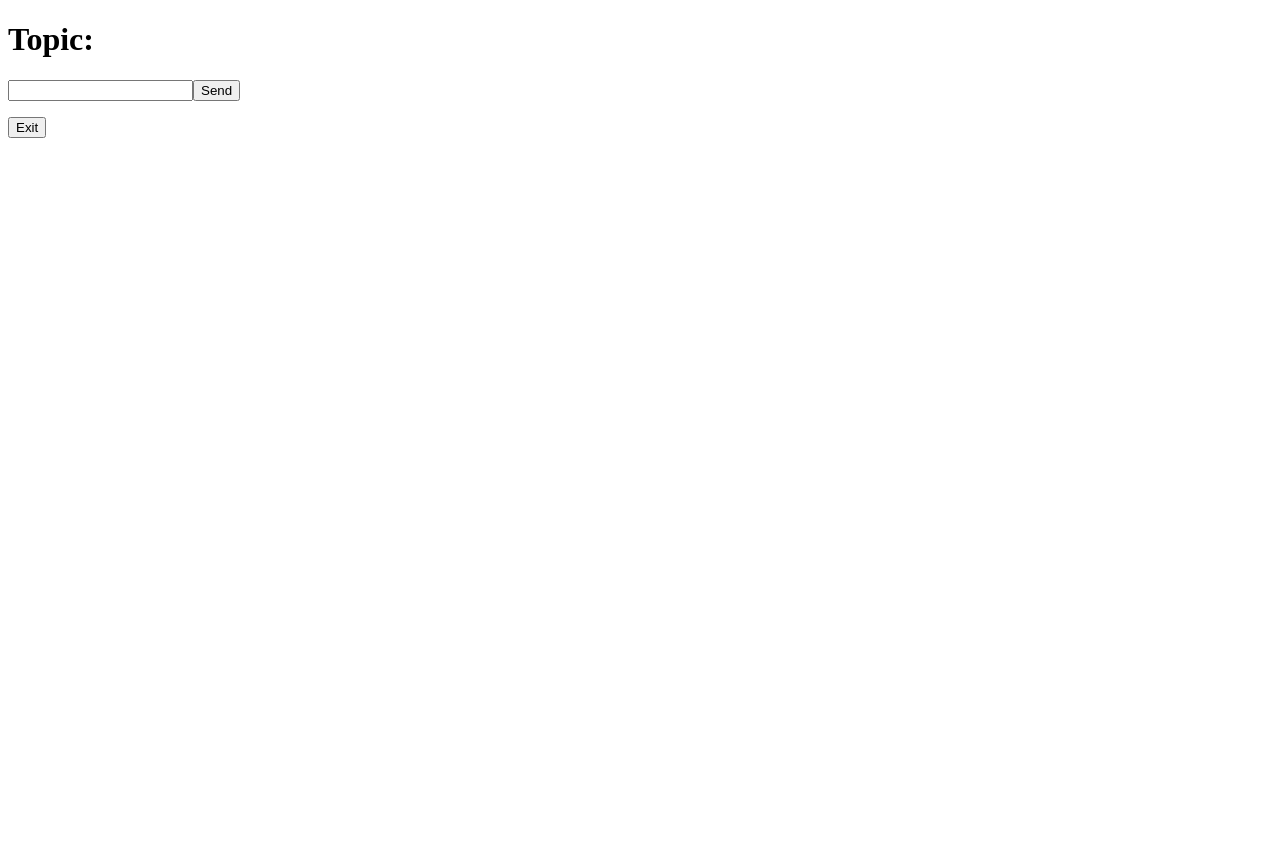
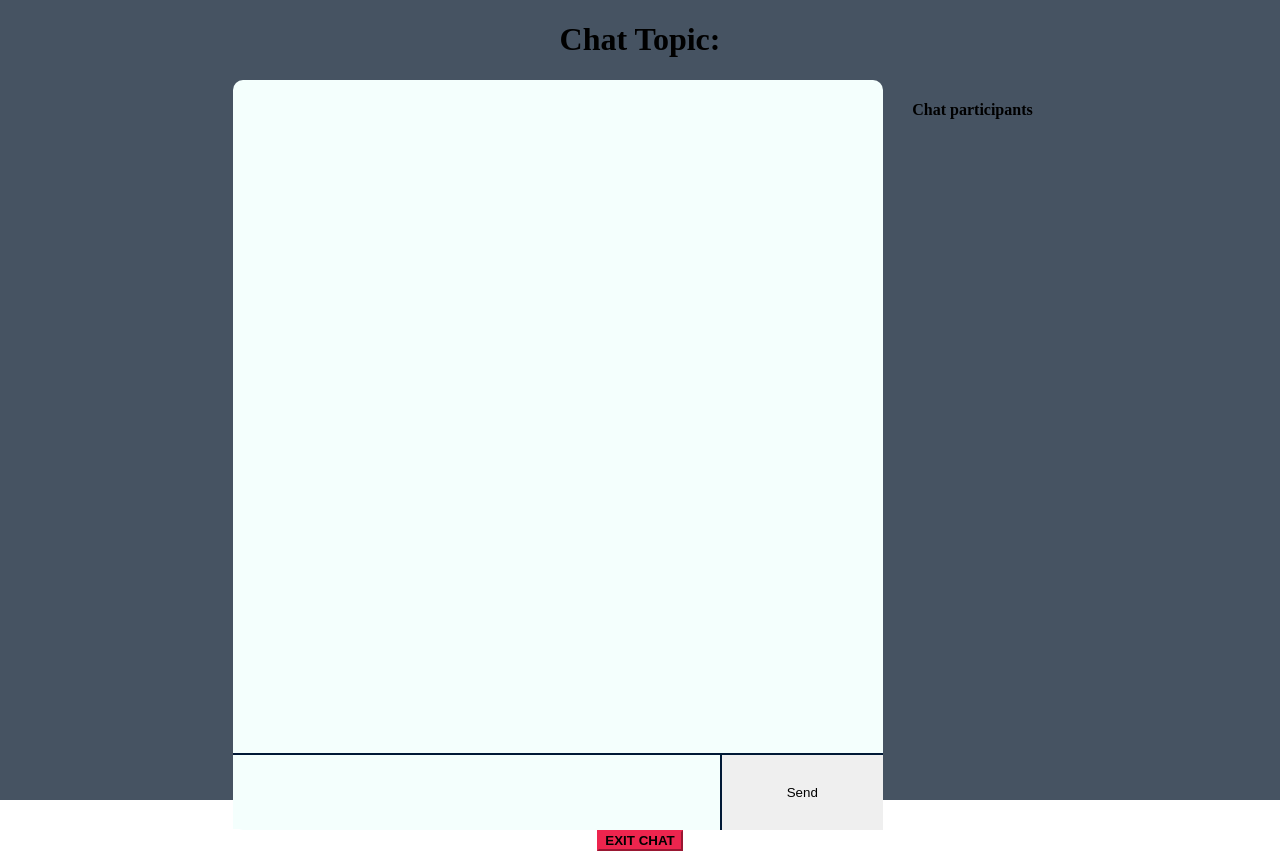
Before and after one commit to emilgsalmi/4Chat, a React (Vite) app in the folder client/: page /room in a window 1280 px wide. Before the commit the page ends 800 px from the top, so only its background shows below. Built offline with nearby package versions, Linux system fonts and the light colour scheme.

Commit message:
styled chatroom

```diff
--- a/client/package.json
+++ b/client/package.json
@@ -26,6 +26,7 @@
     "eslint": "^8.45.0",
     "eslint-plugin-react-hooks": "^4.6.0",
     "eslint-plugin-react-refresh": "^0.4.3",
+    "sass": "^1.66.1",
     "typescript": "^5.0.2",
     "vite": "^4.4.5"
   }
--- a/client/src/main.tsx
+++ b/client/src/main.tsx
@@ -2,6 +2,7 @@ import ReactDOM from 'react-dom/client';
 import SocketProvider from './socketContext.tsx';
 import { RouterProvider } from 'react-router';
 import { router } from './router.tsx';
+import './style/main.scss'
 
 ReactDOM.createRoot(document.getElementById('root')!).render(
 	<SocketProvider>
--- /dev/null
+++ b/client/src/style/main.scss
@@ -0,0 +1,4 @@
+body {
+    margin: 0;
+    box-sizing: border-box;
+}
--- /dev/null
+++ b/client/src/style/room.scss
@@ -0,0 +1,106 @@
+#chatroom_container {
+display: flex;
+flex-direction: column;
+align-items: center;
+justify-content: space-evenly;
+height: 100vh;
+width: 100vw;
+background-color: #465362;
+margin: 0;
+
+    #chatroom_topic {
+        text-align: center;
+    }
+
+    .chat_content_container {
+        display: flex;
+        flex-direction: row;
+    }
+
+    .participant_list {
+        width: 150px;
+        height: 750px;
+        text-align: center;
+        margin-left: 15px;
+
+        ul {
+        list-style-type: none;
+        margin: 0;
+        padding: 0;
+        }
+        li {
+            padding-bottom: 5px;
+        }
+    }
+
+    .chat {
+        height: 750px;
+        background-color: #F4FFFD;
+        width: 650px;
+        display: flex;
+        flex-direction: column;
+        border-radius: 10px;
+
+
+        .chat__feed {
+            width: 100%;
+            height:90%;
+            border-top-left-radius: 5px;
+            border-top-right-radius: 5px;
+            overflow-y: scroll;
+
+            .message {
+                padding-inline: 20px;
+                height: fit-content;
+
+                p {
+                    margin: 0;
+                }
+            }
+            .message--self {
+                text-align: right;
+            }
+        }
+
+
+        .chat__lower__container {
+             height: 10%;
+            display: flex;
+            border-top: 2px solid #011936;
+
+            .chat__typing {
+                margin: 0;
+            }
+
+            .chat__input {
+                background-color: #F4FFFD;
+                // border-color: #F9DC5C;
+                border: none;
+                height: 99%;
+                width: 75%;
+                margin: 0;
+                padding: 0;
+                &:focus {
+                    outline-width: 0;
+                }
+            }
+
+            .chat__submit-btn {
+              height: 100%;
+              width: 25%;
+              padding:0;
+              border: 0;
+              border-left: 2px solid #011936;
+            }
+        }
+    }
+
+
+
+    .exit_button {
+        background-color: #ED254E;
+        width: fit-content;
+        font-weight: bold;
+        border-color: #ED254E;
+    }
+}
--- a/client/src/views/Room.tsx
+++ b/client/src/views/Room.tsx
@@ -1,7 +1,7 @@
-import { useEffect, useState } from 'react';
+import { useEffect, useRef, useState } from 'react';
 import { useSocket } from '../socketContext';
 import { useNavigate } from 'react-router';
-
+import '../style/room.scss'
 function Room() {
 	//#region  Context
 	const {
@@ -21,6 +21,8 @@ function Room() {
 	const [whoIsTyping, setWhoIsTyping] = useState('');
 
 	const navigate = useNavigate();
+
+	const chatboxRef = useRef<HTMLDivElement>(null)
 
 	// Render messages
 	const feedHtml = messages.map((msg, i) => {
@@ -67,22 +69,31 @@ function Room() {
 		setWhoIsTyping(userTyping);
 	}, [userTyping]);
 
-	// Listen to changes to messages & render output
+	// Listen to changes to messages & render output + Autoscroll to bottom
 	useEffect(() => {
 		console.log('triggered messages useEffect in Room.tsx');
+		chatboxRef.current?.scrollIntoView({
+			behavior: 'smooth',
+			block: 'end'
+		})
 	}, [messages]);
 
 	//#endregion
 
 	return (
-		<div>
-			<h1>Topic: {myRoom}</h1>
+		<div id='chatroom_container'>
+			<h1 id='chatroom_topic'>Chat Topic: {myRoom}</h1>
 
+		<div className='chat_content_container'>
 			{/* Chatbox */}
 			<div className='chat'>
 				{/* Messages */}
-				<article className='chat__feed'>{feedHtml}</article>
+				<article className='chat__feed'>
+					{feedHtml}
+					<div ref={chatboxRef} className='chat_scroll_to_div'></div>
+				</article>
 
+				<div className="chat__lower__container">
 				{/* Typing indicator */}
 				<p className='chat__typing'>{whoIsTyping}</p>
 
@@ -107,19 +118,25 @@ function Room() {
 				>
 					Send
 				</button>
+				</div>
 			</div>
 
 			{/* List of participants */}
+			<div className='participant_list'>
+				<h4>Chat participants</h4>
 			<ul>{html}</ul>
+			</div>
+
+			</div>
 
 			{/* Leave room button */}
-			<button
+			<button className='exit_button'
 				onClick={() => {
 					leaveRoom(myRoom);
 					navigate(-1);
 				}}
 			>
-				Exit
+				EXIT CHAT
 			</button>
 		</div>
 	);
```
Also changed, not shown: 1 other file (tests, documents, lock files or other folders).
